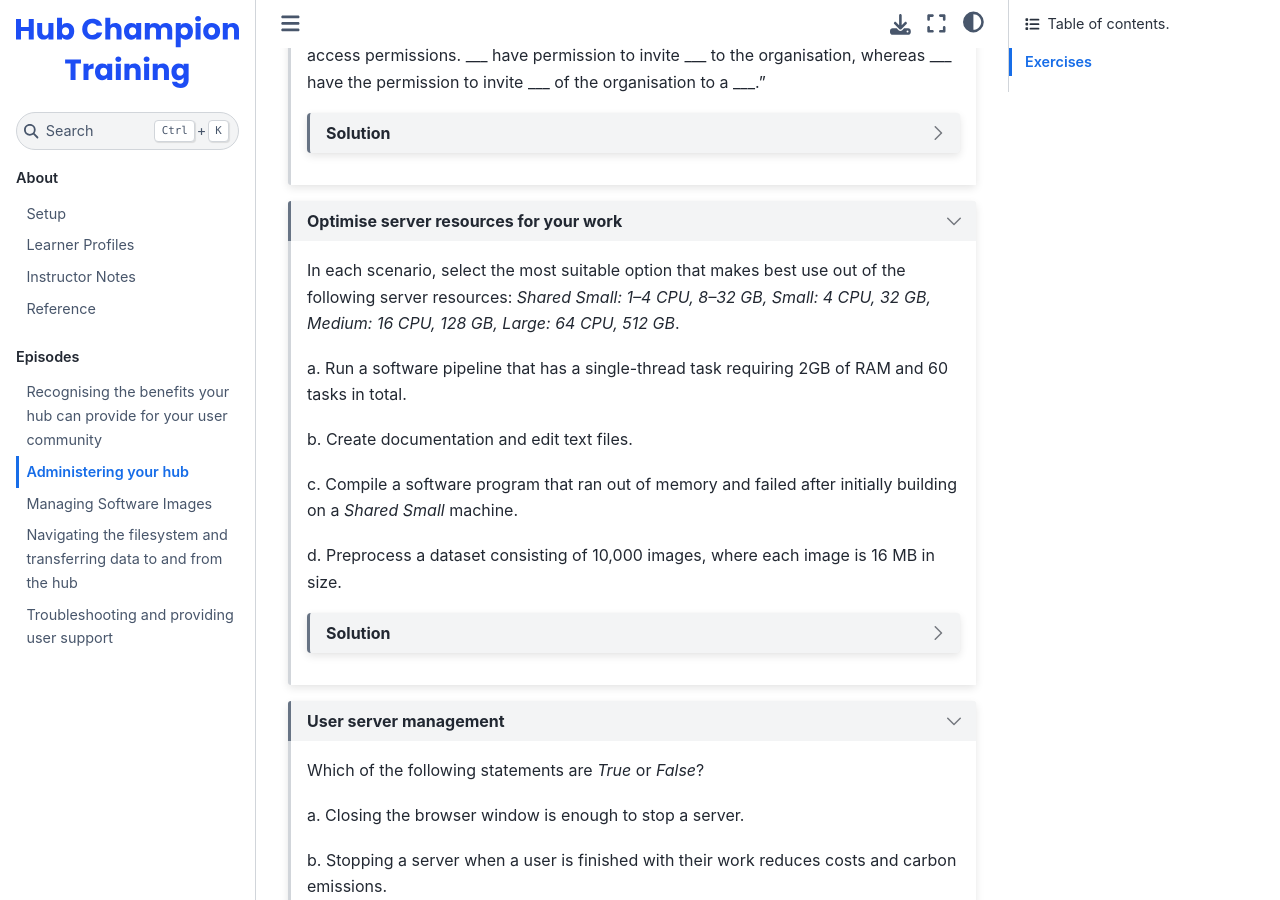
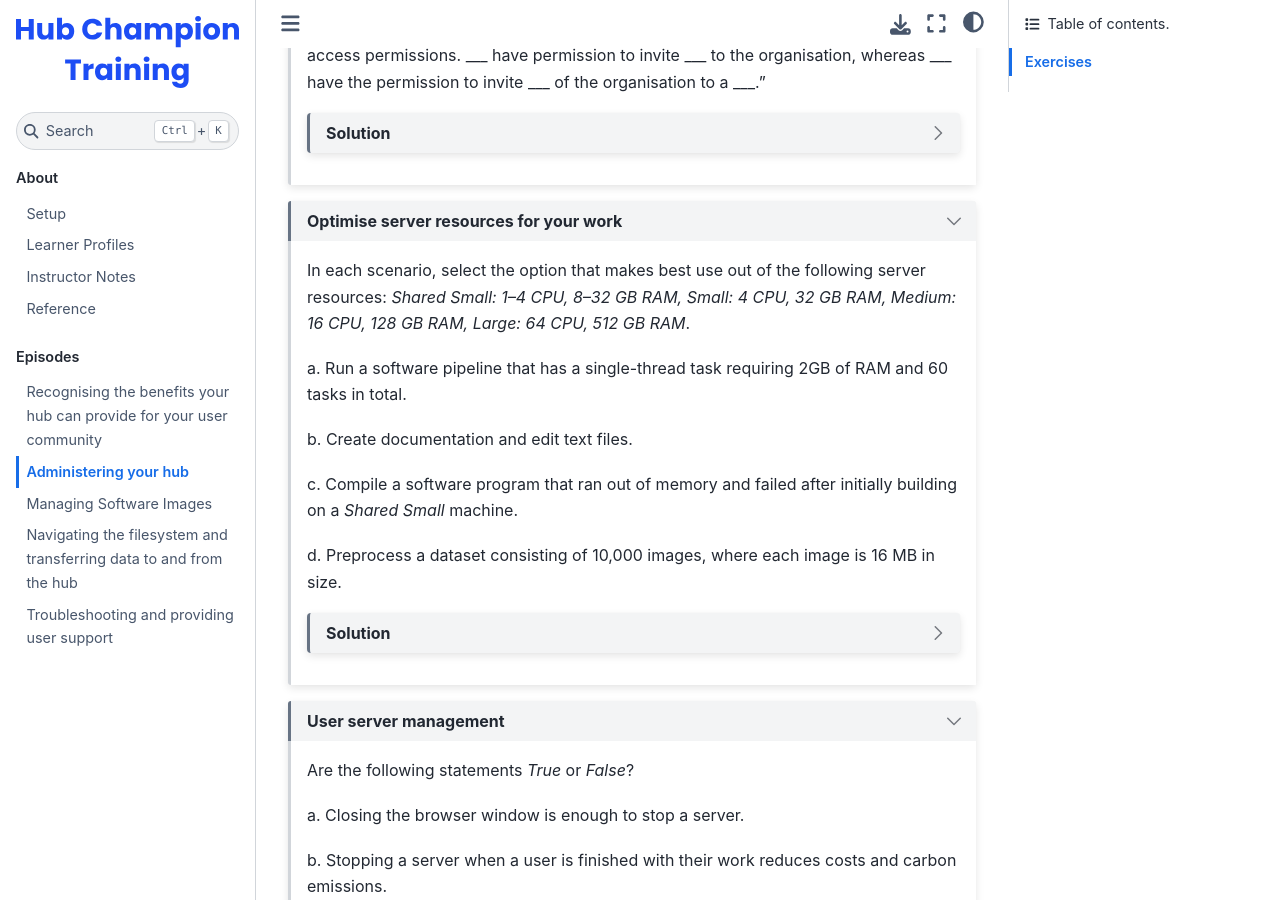
Before and after one commit to czi-catalystproject/hub-champion-training, a Jupyter Book: the page built from episodes/administer_hub.md, in a window 1280 px wide and 900 px high, scrolled down 717 px. Built offline with Jupyter Book 1.0.4 settings and Sphinx 7.4.7 and the Sphinx Book theme 1.1.4, drawn with Linux system fonts in a browser that asks for light colours; nearby versions of some CDN libraries.

Commit message:
Apply suggestions from code review
Co-authored-by: Toby Hodges <tbyhdgs@gmail.com>

```diff
--- a/episodes/administer_hub.md
+++ b/episodes/administer_hub.md
@@ -50,7 +50,7 @@ Fill in the blanks with the following words: *organization, team, maintainers, o
 ::::{dropdown} Optimise server resources for your work
 :open:
 
-In each scenario, select the most suitable option that makes best use out of the following server resources: *Shared Small: 1–4 CPU, 8–32 GB, Small: 4 CPU, 32 GB, Medium: 16 CPU, 128 GB, Large: 64 CPU, 512 GB*.
+In each scenario, select the option that makes best use out of the following server resources: *Shared Small: 1–4 CPU, 8–32 GB RAM, Small: 4 CPU, 32 GB RAM, Medium: 16 CPU, 128 GB RAM, Large: 64 CPU, 512 GB RAM*.
 
 a. Run a software pipeline that has a single-thread task requiring 2GB of RAM and 60 tasks in total.
 
@@ -76,7 +76,7 @@ d. *Large: 64 CPU, 512 GB* – the total dataset size is $10000 \times 16 \, \ma
 ::::{dropdown} User server management
 :open:
 
-Which of the following statements are *True* or *False*?
+Are the following statements *True* or *False*?
 
 a. Closing the browser window is enough to stop a server.
 
```
